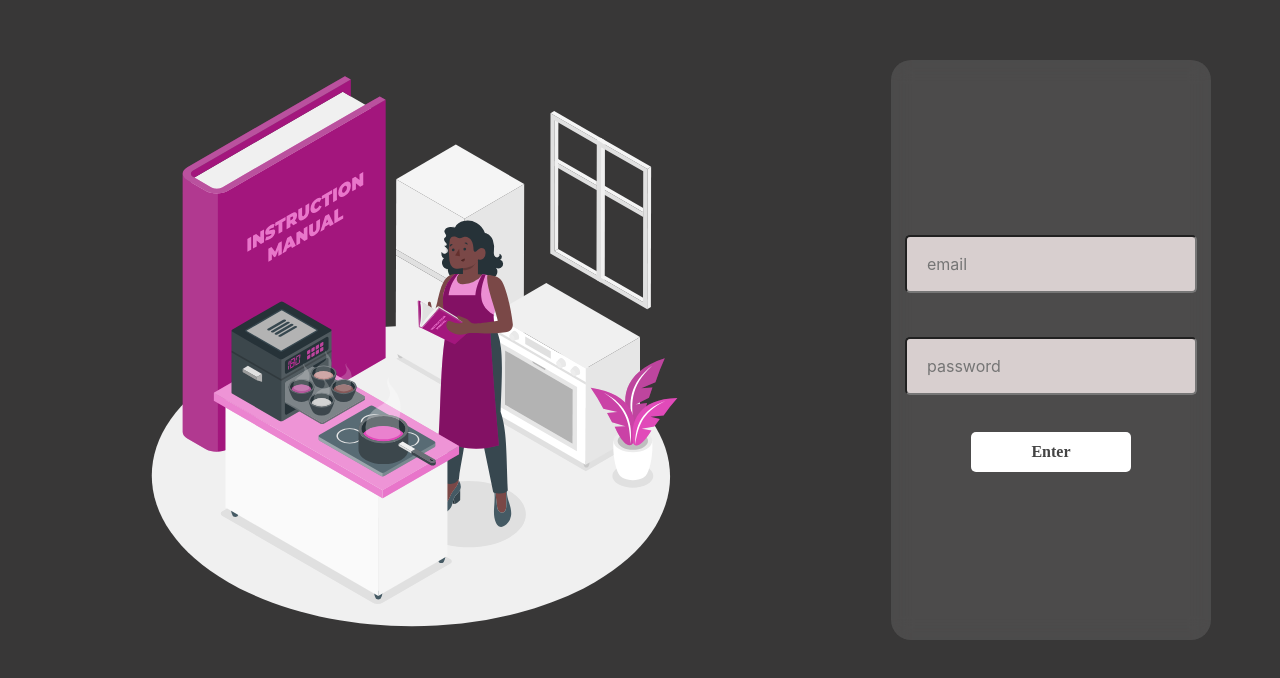
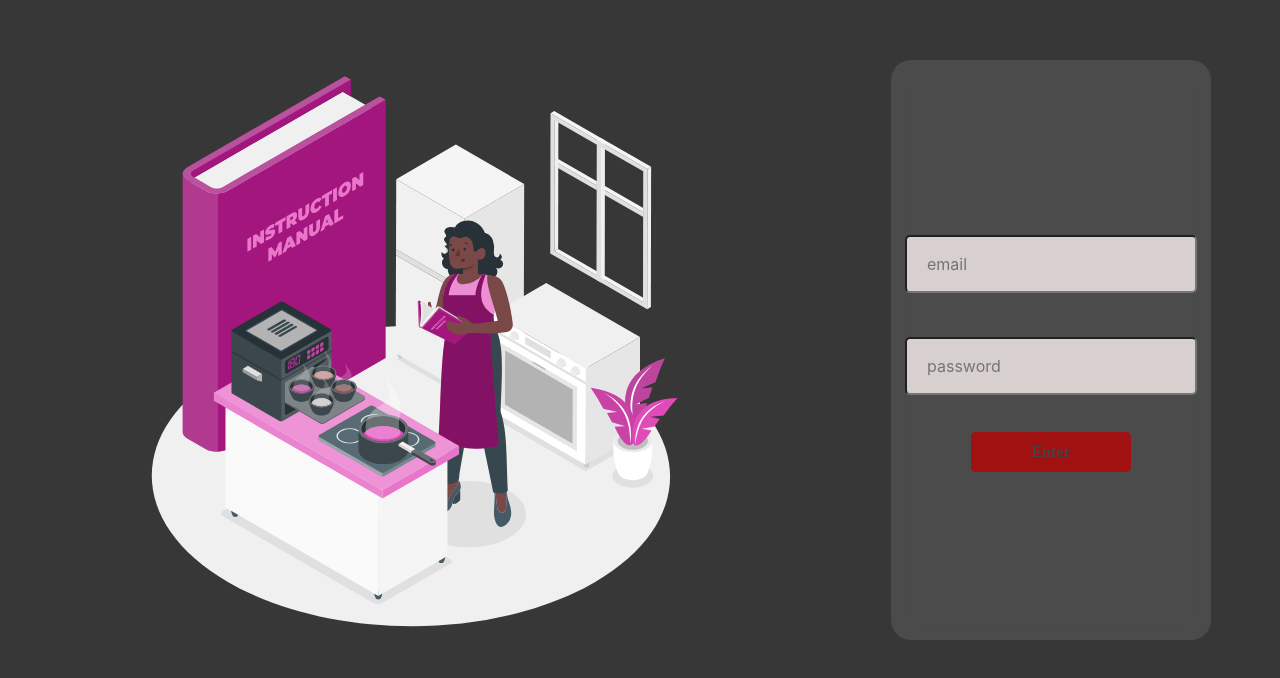
Before and after one commit to vitoriacst/Recipes-App, a React (Create React App) app: page / in a window 1280 px wide. Shown: the part 170-848 px from the top of the page. Built offline with nearby package versions, Linux system fonts and the light colour scheme.

Commit message:
requisito 2 ao 5

```diff
--- a/src/context/AppProvider.js
+++ b/src/context/AppProvider.js
@@ -24,7 +24,9 @@ function AppProvider(props) {
     const emailValid = emailRegex.test(email);
     const passwordValid = password.length > min;
     const validAllFields = emailValid && passwordValid;
-    setButtonState({ btnDisabled: !validAllFields });
+    setButtonState({
+      btnDisabled: !validAllFields,
+    });
   }
 
   function handleChange({ target }) {
@@ -33,10 +35,10 @@ function AppProvider(props) {
 
   const providerValue = {
     loginData,
+    buttonState,
     handleChange,
     setLoginData,
     validate,
-    buttonState,
   };
 
   return (
--- a/src/pages/Login.js
+++ b/src/pages/Login.js
@@ -8,6 +8,7 @@ function Login() {
     handleChange,
     loginData,
     validate,
+    buttonState,
   } = useContext(AppContext);
 
   useEffect(() => {
@@ -39,7 +40,7 @@ function Login() {
           className="enter-login-button"
           type="button"
           data-testid="login-submit-btn"
-          disabled
+          disabled={ buttonState.btnDisabled }
         >
           Enter
         </button>
--- a/src/styles/Login.css
+++ b/src/styles/Login.css
@@ -45,6 +45,12 @@
     transition: all 0.5s ease;
     font-family: 'Press Start 2P', cursive;
 }
+
+.enter-login-button:disabled{
+    background-color: rgb(161, 17, 17);
+}
+
+
 .password-login-input{
     background-color: rgb(216, 207, 207);
     margin: 7px 0;
```
